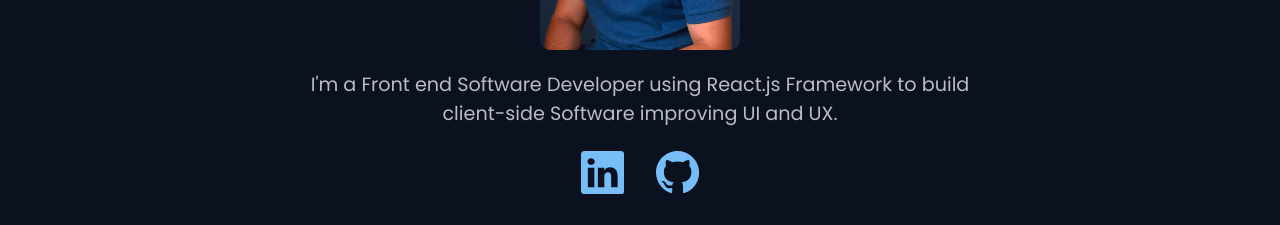
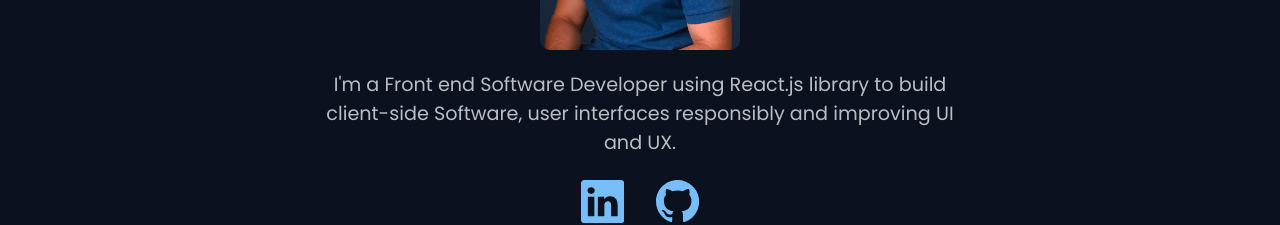
Before and after one commit to andres-webdev/personal-portfolio, a React (Create React App) app: page / in a window 1280 px wide. Shown: the part 490-715 px from the top of the page. Built offline with nearby package versions, Linux system fonts and the light colour scheme; the HTML template or start-up script is replaced by a standard one.

Commit message:
Change intro

```diff
--- a/src/components/SectionHome.js
+++ b/src/components/SectionHome.js
@@ -46,7 +46,7 @@ function SectionHome(){
 
                 <div className="home-resume" data-aos='fade-in'>
                     <p className="home-description">
-                            I'm a Front end Software Developer using React.js Framework to build client-side Software improving UI and UX.
+                        I'm a Front end Software Developer using React.js library to build client-side Software, user interfaces responsibly and improving UI and UX.
                     </p>
 
                     <div className="home-social">
```
